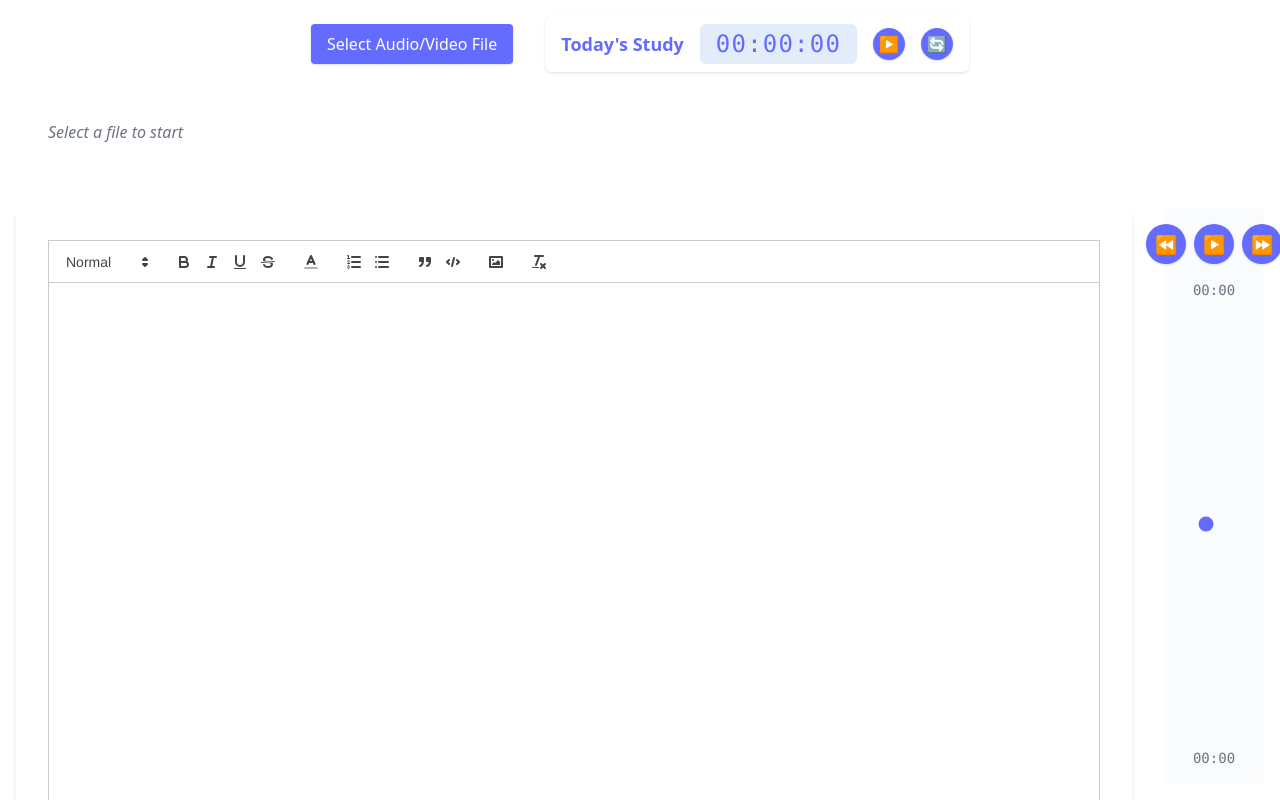
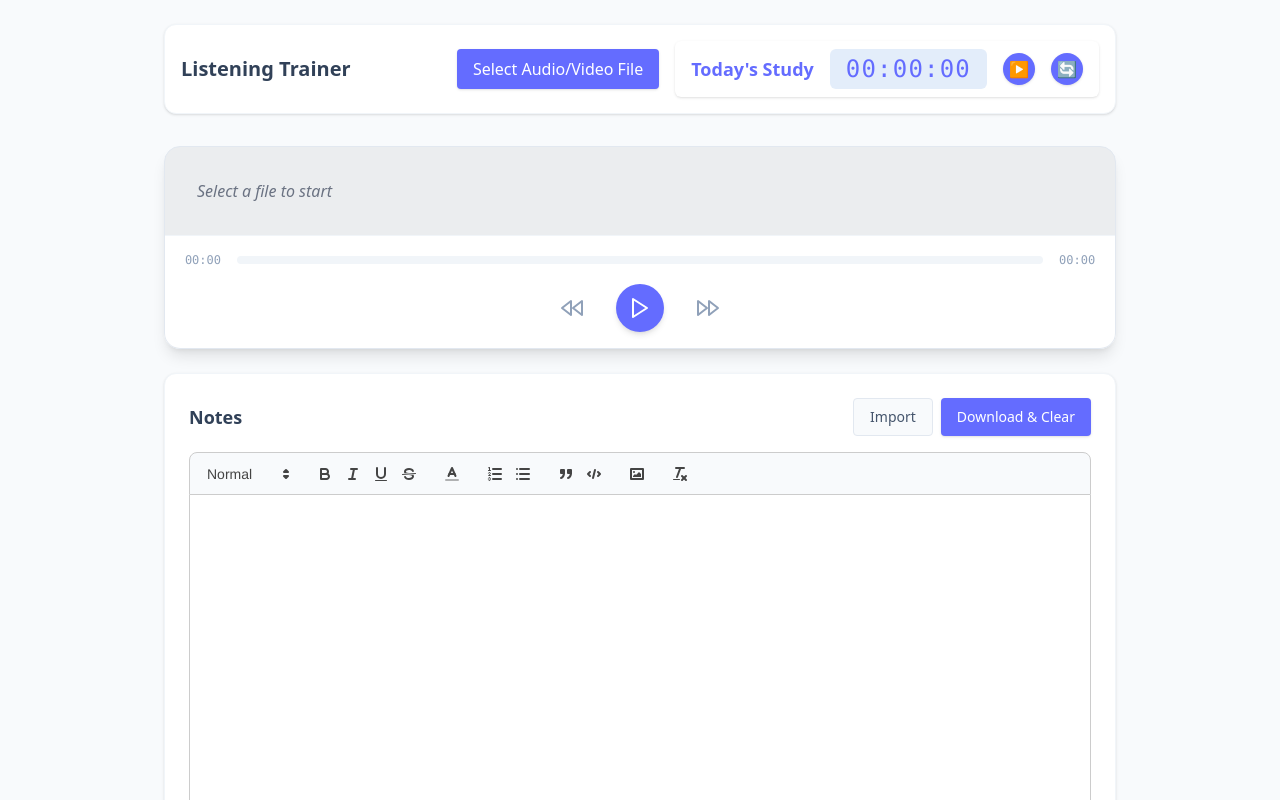
Before and after one commit to brettoak/EnListeningTrainer, a React (Vite) app: page / in a window 1280 px wide. Shown: the top 800 px of the page. Built offline with nearby package versions, Linux system fonts and the light colour scheme.

Commit message:
update ui

```diff
--- a/src/App.tsx
+++ b/src/App.tsx
@@ -91,13 +91,17 @@ function App() {
   };
 
   return (
-    <div className="max-w-[1400px] mx-auto p-4 min-h-screen flex flex-col">
-      <header className="flex justify-center items-center gap-8 flex-wrap mb-4">
+    <div className="max-w-[1000px] mx-auto p-6 min-h-screen flex flex-col font-sans">
+      <header className="flex justify-between items-center mb-8 bg-white p-4 rounded-xl shadow-sm border border-slate-100">
+        <h1 className="text-xl font-bold text-slate-700 hidden md:block">Listening Trainer</h1>
+        <div className="flex gap-4 items-center flex-wrap justify-end flex-1">
           <FileSelector onFileSelect={handleFileSelect} selectedFileName={selectedFileName} />
           <StudyTimer />
+        </div>
       </header>
 
-      <main className="flex-1 flex flex-col gap-4">
+      <main className="flex-1 flex flex-col gap-6">
+        <div className="flex flex-col gap-0 rounded-2xl overflow-hidden shadow-lg bg-black/5 border border-slate-200">
           <MediaPlayer
             ref={mediaRef}
             file={file}
@@ -106,12 +110,7 @@ function App() {
             onEnded={() => setIsPlaying(false)}
           />
 
-        <div className="flex flex-col md:flex-row gap-8 items-center md:items-start mt-4">
-          <div className="flex-1 w-full">
-            <NoteEditor lastFileName={selectedFileName || undefined} />
-          </div>
-
-          <div className="w-full md:w-[100px] md:sticky md:top-4 order-first md:order-last">
+          <div className="bg-white border-t border-slate-100 p-4">
             <Controls
               isPlaying={isPlaying}
               currentTime={currentTime}
@@ -123,9 +122,13 @@ function App() {
             />
           </div>
         </div>
+
+        <div className="w-full">
+          <NoteEditor lastFileName={selectedFileName || undefined} />
+        </div>
       </main>
 
-      <footer className="text-center mt-8 text-white/60 text-sm">
+      <footer className="text-center mt-12 mb-6 text-slate-400 text-sm">
         copyright © 2026 English Intensive Listening Tool All Rights Reserved
       </footer>
     </div>
--- a/src/components/Controls.tsx
+++ b/src/components/Controls.tsx
@@ -35,45 +35,60 @@ export const Controls: React.FC<ControlsProps> = ({
 
   return (
 
-    <div className="flex flex-col items-center gap-2 p-4 bg-[#fafbfc] rounded-md text-gray-800">
-      <div className="flex gap-2 mb-2">
+    <div className="flex flex-col gap-2 w-full">
+      {/* Progress Bar Row */}
+      <div className="flex items-center gap-4 w-full">
+        <span className="font-mono text-xs text-slate-400 w-10 text-right">{formatTime(currentTime)}</span>
+
+        <div className="relative flex-1 h-2 bg-slate-100 rounded-full group cursor-pointer">
+          <div
+            className="absolute top-0 left-0 h-full bg-[#646cff] rounded-full"
+            style={{ width: `${playedPercent}%` }}
+          />
+          <input
+            type="range"
+            className="absolute top-0 left-0 w-full h-full opacity-0 cursor-pointer z-10"
+            min="0"
+            max={duration || 100}
+            step="0.1"
+            value={currentTime}
+            onChange={handleRangeChange}
+          />
+        </div>
+
+        <span className="font-mono text-xs text-slate-400 w-10">{formatTime(duration)}</span>
+      </div>
+
+      {/* Controls Row */}
+      <div className="flex justify-center items-center gap-6 mt-2">
         <button
-          className="bg-[#646cff] text-white border-none rounded-full w-10 h-10 text-lg flex items-center justify-center shadow-sm hover:bg-[#535bf2] hover:scale-110 hover:shadow-md active:scale-95 transition-all outline-none"
+          className="text-slate-400 hover:text-[#646cff] transition-colors p-2 rounded-full hover:bg-slate-50"
           onClick={onRewind}
           title="Rewind 5 seconds"
         >
-          ⏪
+          <svg xmlns="http://www.w3.org/2000/svg" width="24" height="24" viewBox="0 0 24 24" fill="none" stroke="currentColor" strokeWidth="2" strokeLinecap="round" strokeLinejoin="round"><polygon points="11 19 2 12 11 5 11 19"></polygon><polygon points="22 19 13 12 22 5 22 19"></polygon></svg>
         </button>
+
         <button
-          className="bg-[#646cff] text-white border-none rounded-full w-10 h-10 text-lg flex items-center justify-center shadow-sm hover:bg-[#535bf2] hover:scale-110 hover:shadow-md active:scale-95 transition-all outline-none"
+          className="bg-[#646cff] text-white rounded-full w-12 h-12 flex items-center justify-center shadow-md hover:bg-[#535bf2] hover:scale-105 active:scale-95 transition-all outline-none"
           onClick={onPlayPause}
           title="Play / Pause"
         >
-          {isPlaying ? '⏸️' : '▶️'}
+          {isPlaying ? (
+            <svg xmlns="http://www.w3.org/2000/svg" width="24" height="24" viewBox="0 0 24 24" fill="none" stroke="currentColor" strokeWidth="2" strokeLinecap="round" strokeLinejoin="round"><rect x="6" y="4" width="4" height="16"></rect><rect x="14" y="4" width="4" height="16"></rect></svg>
+          ) : (
+            <svg xmlns="http://www.w3.org/2000/svg" width="24" height="24" viewBox="0 0 24 24" fill="none" stroke="currentColor" strokeWidth="2" strokeLinecap="round" strokeLinejoin="round"><polygon points="5 3 19 12 5 21 5 3"></polygon></svg>
+          )}
         </button>
+
         <button
-          className="bg-[#646cff] text-white border-none rounded-full w-10 h-10 text-lg flex items-center justify-center shadow-sm hover:bg-[#535bf2] hover:scale-110 hover:shadow-md active:scale-95 transition-all outline-none"
+          className="text-slate-400 hover:text-[#646cff] transition-colors p-2 rounded-full hover:bg-slate-50"
           onClick={onForward}
           title="Forward 5 seconds"
         >
-          ⏩
+          <svg xmlns="http://www.w3.org/2000/svg" width="24" height="24" viewBox="0 0 24 24" fill="none" stroke="currentColor" strokeWidth="2" strokeLinecap="round" strokeLinejoin="round"><polygon points="13 19 22 12 13 5 13 19"></polygon><polygon points="2 19 11 12 2 5 2 19"></polygon></svg>
         </button>
       </div>
-
-      <span className="font-mono text-sm text-gray-500">{formatTime(currentTime)}</span>
-
-      <input
-        type="range"
-        className="writing-vertical-lr appearance-none w-8 h-[400px] my-4 bg-transparent cursor-pointer accent-[#646cff]"
-        min="0"
-        max={duration || 100}
-        step="0.1"
-        value={currentTime}
-        onChange={handleRangeChange}
-        style={{ '--played': `${playedPercent}%` } as React.CSSProperties}
-      />
-
-      <span className="font-mono text-sm text-gray-500">{formatTime(duration)}</span>
     </div>
   );
 };
--- a/src/components/MediaPlayer.tsx
+++ b/src/components/MediaPlayer.tsx
@@ -33,16 +33,18 @@ export const MediaPlayer = forwardRef<HTMLMediaElement, MediaPlayerProps>(({
     onEnded,
     controls: false,
     className: isVideo
-      ? 'border-[3px] border-[#646cff] rounded-lg shadow-lg bg-black max-w-full max-h-[50vh] w-[600px]'
-      : 'w-full max-w-[500px]'
+      ? 'w-full rounded-lg shadow-sm bg-black aspect-video object-contain'
+      : 'w-full max-w-[600px] mx-auto'
   };
 
   return (
-    <div className="flex justify-center items-center w-full p-4">
+    <div className="w-full bg-black/5 flex justify-center items-center p-0">
       {isVideo ? (
         <video {...commonProps} />
       ) : (
-        <audio {...commonProps} />
+        <div className="p-8 w-full flex justify-center">
+          <audio {...commonProps} className="w-full" controls />
+        </div>
       )}
     </div>
   );
--- a/src/components/NoteEditor.tsx
+++ b/src/components/NoteEditor.tsx
@@ -131,31 +131,41 @@ export const NoteEditor: React.FC<NoteEditorProps> = ({ lastFileName }) => {
   };
 
   return (
-    <div className="w-full max-w-full flex justify-center">
-      <div className="bg-white rounded-lg shadow-md p-8 w-full flex flex-col h-[700px] relative text-gray-800">
+    <div className="w-full">
+      <div className="bg-white rounded-xl shadow-sm border border-slate-100 p-6 flex flex-col h-[700px] relative text-gray-800">
+        <div className="flex justify-between items-center mb-4">
+          <h2 className="text-lg font-bold text-slate-700">Notes</h2>
+          <div className="flex gap-2">
+            <button
+              className="px-4 py-2 text-sm rounded bg-slate-50 text-slate-600 font-medium hover:bg-slate-100 transition-colors border border-slate-200"
+              onClick={() => fileInputRef.current?.click()}
+            >
+              Import
+            </button>
+            <button
+              className="px-4 py-2 text-sm rounded bg-[#646cff] text-white font-medium shadow-sm hover:bg-[#535bf2] transition-colors"
+              onClick={handleDownload}
+            >
+              Download & Clear
+            </button>
+            <input
+              type="file"
+              accept=".html,text/html"
+              style={{ display: 'none' }}
+              ref={fileInputRef}
+              onChange={handleImport}
+            />
+          </div>
+        </div>
+
         <ReactQuill
           theme="snow"
           value={value}
           onChange={handleChange}
           modules={modules}
           ref={quillRef}
-          className="h-[550px] mb-8"
+          className="flex-1 mb-0 flex flex-col [&_.ql-container]:flex-1 [&_.ql-container]:border-slate-200 [&_.ql-toolbar]:border-slate-200 [&_.ql-toolbar]:bg-slate-50 [&_.ql-toolbar]:rounded-t-lg [&_.ql-container]:rounded-b-lg"
         />
-        <div className="flex justify-end gap-4 mt-auto">
-          <input
-            type="file"
-            accept=".html,text/html"
-            style={{ display: 'none' }}
-            ref={fileInputRef}
-            onChange={handleImport}
-          />
-          <button className="px-6 py-3 rounded-md bg-transparent border-2 border-[#646cff] text-[#646cff] font-medium hover:bg-[#f0f7ff] transition-colors shadow-sm" onClick={() => fileInputRef.current?.click()}>
-            Import Notes
-          </button>
-          <button className="px-6 py-3 rounded-md bg-[#646cff] text-white font-medium shadow-sm hover:bg-[#535bf2] transition-colors hover:shadow-md" onClick={handleDownload}>
-            Download Notes and Clear
-          </button>
-        </div>
       </div>
     </div>
   );
--- a/src/index.css
+++ b/src/index.css
@@ -1 +1,7 @@
 @import "tailwindcss";
+
+@layer base {
+    body {
+        @apply bg-slate-50 text-slate-800 font-sans antialiased;
+    }
+}
```
Lines whose indentation alone changed are shown as unchanged.
